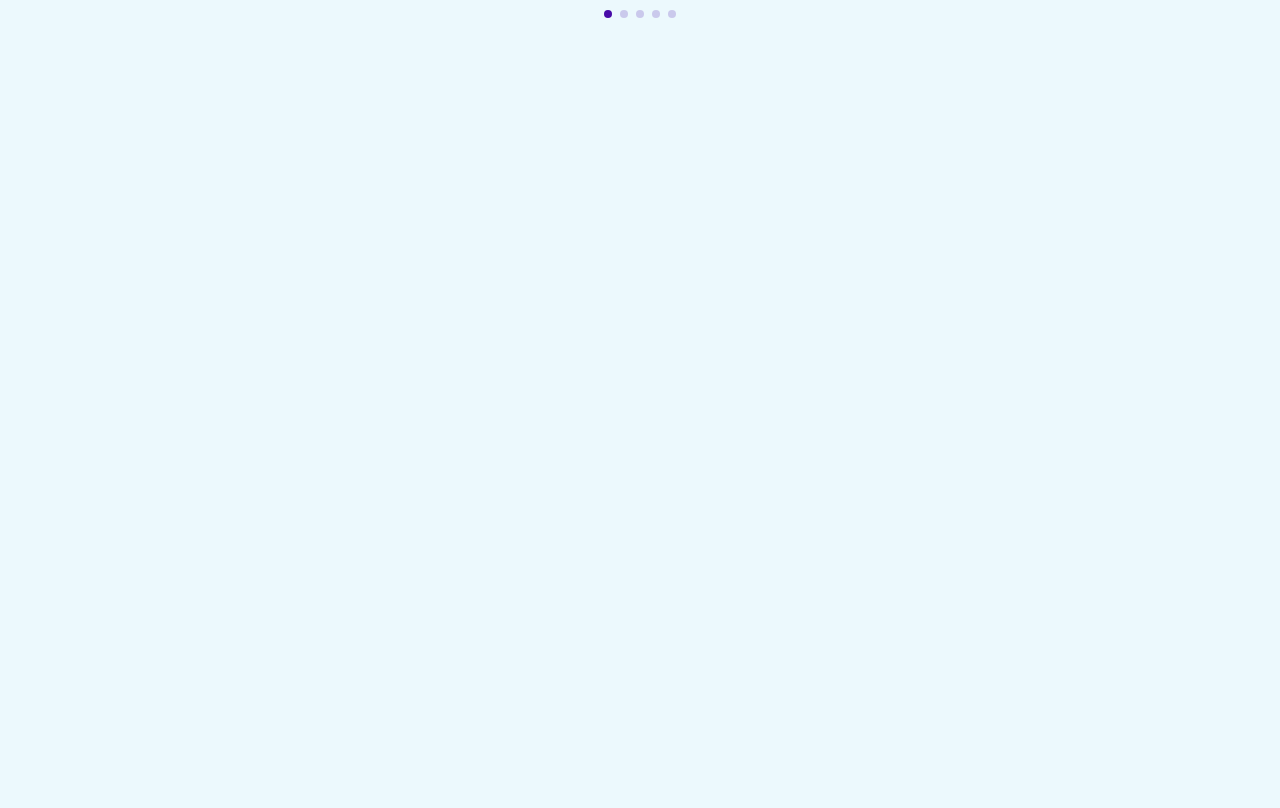
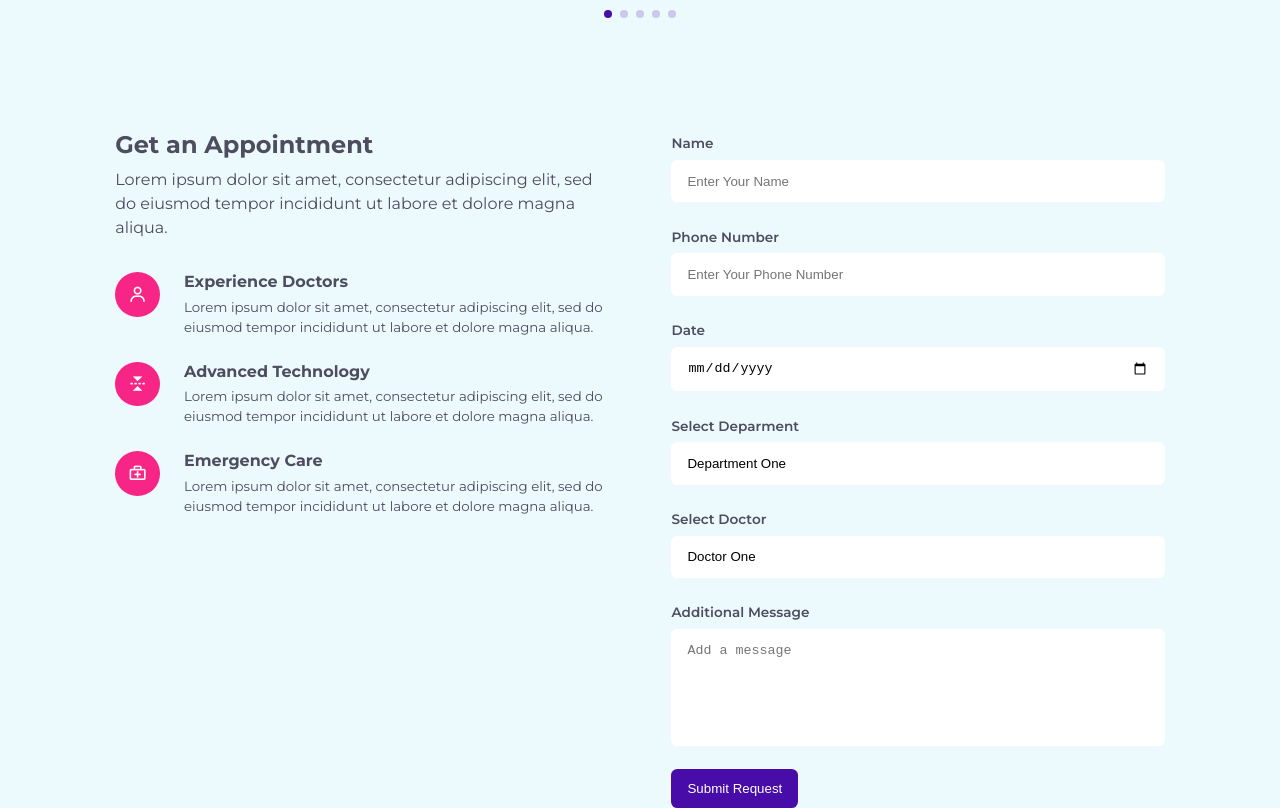
Before and after one commit to rkoszo/health-care, a React (Create React App) app: page / in a window 1280 px wide. Shown: the part 2320-3128 px from the top of the page. Before the commit the page ends 2419 px from the top, so only its background shows below. Built offline with nearby package versions, Linux system fonts and the light colour scheme.

Commit message:
Implementation: Appointment component

```diff
--- /dev/null
+++ b/src/components/Appointment.js
@@ -0,0 +1,151 @@
+import React, { useEffect, useState } from "react";
+
+/* self imports */
+
+const appointmentInfos = [
+  {
+    iconClassName: "bx bx-user",
+    title: "Experience Doctors",
+    description:
+      "Lorem ipsum dolor sit amet, consectetur adipiscing elit, sed do eiusmod tempor incididunt ut labore et dolore magna aliqua.",
+  },
+  {
+    iconClassName: "bx bx-reflect-horizontal",
+    title: "Advanced Technology",
+    description:
+      "Lorem ipsum dolor sit amet, consectetur adipiscing elit, sed do eiusmod tempor incididunt ut labore et dolore magna aliqua.",
+  },
+  {
+    iconClassName: "bx bx-first-aid",
+    title: "Emergency Care",
+    description:
+      "Lorem ipsum dolor sit amet, consectetur adipiscing elit, sed do eiusmod tempor incididunt ut labore et dolore magna aliqua.",
+  },
+];
+
+const AppointmentInfo = (props) => {
+  const { iconClassName, title, description } = props;
+
+  return (
+    <article>
+      <div className="info__icon">
+        <i className={iconClassName}></i>
+      </div>
+      <div>
+        <h4>{title}</h4>
+        <small>{description}</small>
+      </div>
+    </article>
+  );
+};
+
+const Appointment = () => {
+  const [selectDepartmentOptions, setSelectDepartmentOptions] = useState([]);
+  const [selectDoctorOptions, setSelectDoctorOptions] = useState([]);
+
+  useEffect(() => {
+    // TODO get from service
+    const selectDepartmentOptions = [
+      "Department One",
+      "Department Two",
+      "Department Three",
+      "Department Four",
+    ];
+
+    setSelectDepartmentOptions(selectDepartmentOptions);
+
+    // TODO get from service
+    const selectDoctorOptions = [
+      "Doctor One",
+      "Doctor Two",
+      "Doctor Three",
+      "Doctor Four",
+      "Doctor Five",
+      "Doctor Six",
+      "Doctor Seven",
+      "Doctor Eight",
+    ];
+
+    setSelectDoctorOptions(selectDoctorOptions);
+  }, []);
+
+  const appointmentInfoItems = appointmentInfos.map((info) => (
+    <AppointmentInfo key={info.iconClassName} {...info} />
+  ));
+
+  const departmentOptions = selectDepartmentOptions.map((deparment) => (
+    <option key={deparment} value={deparment}>
+      {deparment}
+    </option>
+  ));
+
+  const doctorOptions = selectDoctorOptions.map((doctor) => (
+    <option key={doctor} value={doctor}>
+      {doctor}
+    </option>
+  ));
+
+  return (
+    <section id="appointment">
+      <div className="container">
+        <div className="info">
+          <h2>Get an Appointment</h2>
+          <p>
+            Lorem ipsum dolor sit amet, consectetur adipiscing elit, sed do
+            eiusmod tempor incididunt ut labore et dolore magna aliqua.
+          </p>
+
+          {appointmentInfoItems}
+        </div>
+
+        <form>
+          <div className="form__group">
+            <label htmlFor="name">Name</label>
+            <input
+              type="text"
+              placeholder="Enter Your Name"
+              id="name"
+              required
+            />
+          </div>
+          <div className="form__group">
+            <label htmlFor="phone">Phone Number</label>
+            <input
+              type="number"
+              placeholder="Enter Your Phone Number"
+              id="phone"
+              required
+            />
+          </div>
+          <div className="form__group">
+            <label htmlFor="date">Date</label>
+            <input type="date" placeholder="Choose a date" id="date" required />
+          </div>
+          <div className="form__group">
+            <label htmlFor="deparment">Select Deparment</label>
+            <select id="deparment" required>
+              {departmentOptions}
+            </select>
+          </div>
+          <div className="form__group">
+            <label htmlFor="doctor">Select Doctor</label>
+            <select id="doctor" required>
+              {doctorOptions}
+            </select>
+          </div>
+          <div className="form__group">
+            <label htmlFor="message">Additional Message</label>
+            <textarea
+              placeholder="Add a message"
+              id="message"
+              rows="6"
+            ></textarea>
+          </div>
+          <input type="submit" value="Submit Request" className="btn-primary" />
+        </form>
+      </div>
+    </section>
+  );
+};
+
+export default Appointment;
--- a/src/components/Header.js
+++ b/src/components/Header.js
@@ -13,7 +13,7 @@ const Header = () => {
             Lorem ipsum dolor sit amet, consectetur adipiscing elit, sed do
             eiusmod tempor incididunt ut labore et dolore magna aliqua.
           </p>
-          <a href="/appointment" className="btn">
+          <a href="#appointment" className="btn">
             Make Appointment
           </a>
         </div>
--- /dev/null
+++ b/src/partials/_appointment.scss
@@ -0,0 +1,78 @@
+#appointment {
+  .container {
+    display: grid;
+    grid-template-columns: 47% 47%;
+    gap: 6%;
+  }
+
+  .info {
+    p {
+      margin: 0.5rem 0 2rem;
+    }
+
+    article {
+      display: flex;
+      gap: 1.5rem;
+      margin-bottom: 1.5rem;
+
+      small {
+        margin-top: 0.4rem;
+        display: block;
+      }
+
+      .info__icon {
+        background: $secondary-color;
+        color: $white-color;
+        padding: 0.8rem;
+        border-radius: 50%;
+        display: flex;
+        height: fit-content;
+        font-size: 1.2rem;
+      }
+    }
+  }
+
+  form {
+    display: flex;
+    flex-direction: column;
+    gap: 1.4rem;
+
+    .form__group {
+      label {
+        font-size: 0.85rem;
+        margin-bottom: 0.4rem;
+        display: inline-block;
+        font-weight: 600;
+      }
+
+      input,
+      select,
+      textarea {
+        background: $white-color;
+        padding: 0.85rem 1rem;
+        display: block;
+        width: 100%;
+        border-radius: 0.4rem;
+        resize: none;
+        appearance: none; // for selects to not have dropdown arrow
+      }
+    }
+  }
+}
+
+/* ==================== MEDIA QUERIES (SMALL DEVICES) ==================== */
+@media screen and (max-width: 600px) {
+  #appointment {
+    .container {
+      grid-template-columns: 1fr;
+      gap: 2rem;
+
+      .info {
+        h2,
+        p {
+          text-align: center;
+        }
+      }
+    }
+  }
+}
--- a/src/styles.scss
+++ b/src/styles.scss
@@ -6,3 +6,4 @@
 @import "./partials/services";
 @import "./partials/specialists";
 @import "./partials/testimonials";
+@import "./partials/appointment";
--- a/src/views/Home.js
+++ b/src/views/Home.js
@@ -6,6 +6,7 @@ import Header from "../components/Header";
 import Services from "../components/Services";
 import Specialists from "../components/Specialists";
 import Testimonials from "../components/Testimonials";
+import Appointment from "../components/Appointment";
 
 const Home = (props) => {
   return (
@@ -15,6 +16,7 @@ const Home = (props) => {
       <Services />
       <Specialists />
       <Testimonials />
+      <Appointment />
     </>
   );
 };
```
Also changed, not shown: src/css/styles.min.css, 1 other file (tests, documents, lock files or other folders).
